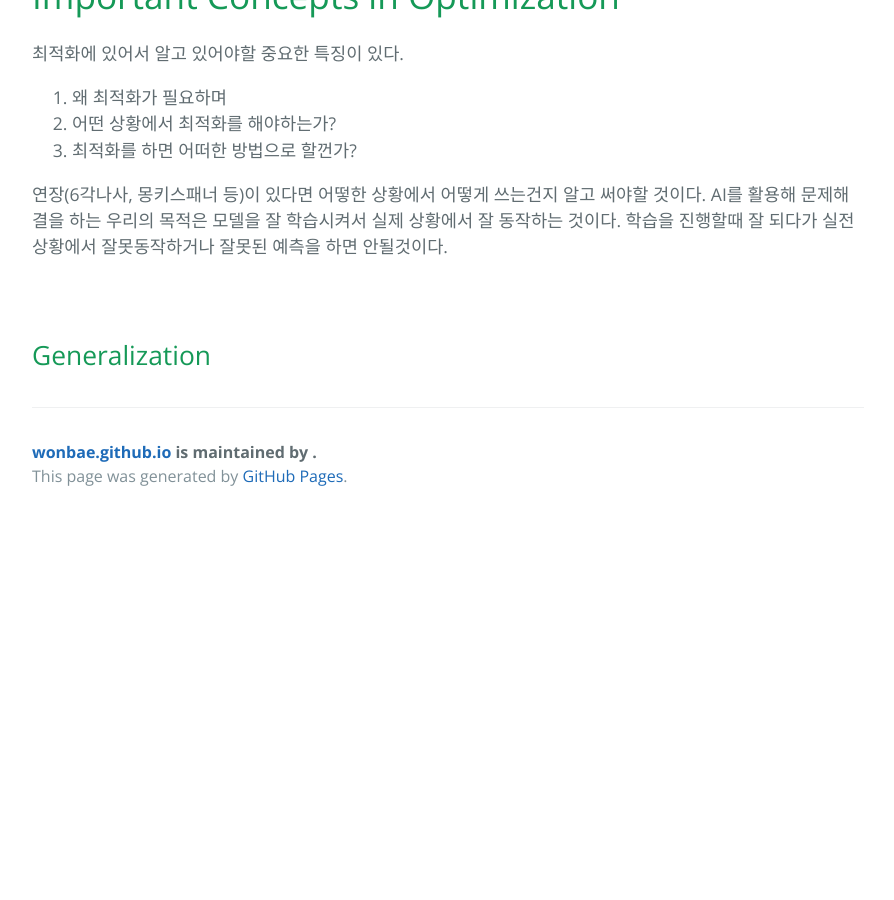
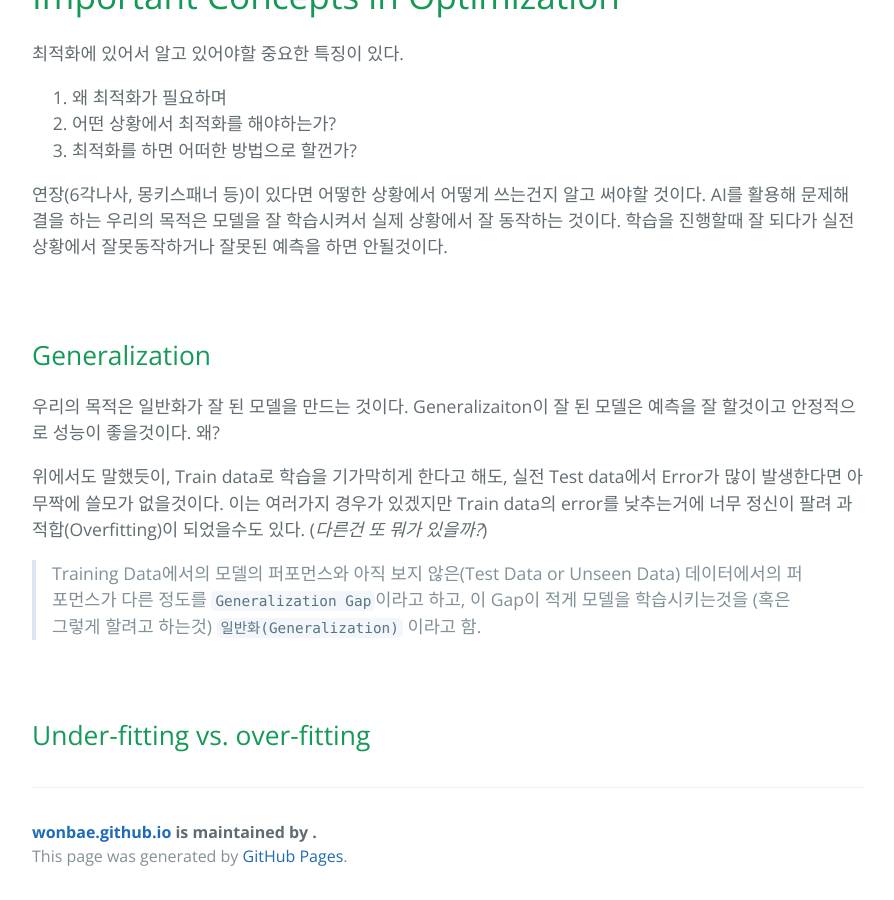
Before and after one commit to wonbae/wonbae.github.io, a Jekyll site: the page built from _posts/BoostcampAI/2021-02-02-[DL_Basic]_Optimization.md, in a window 1280 px wide and 900 px high, scrolled down 1528 px. Shown: the whole window, without its empty margins (192-1086 px from the left). Built offline with Jekyll 4.4.1, drawn with Linux system fonts in a browser that asks for light colours; our own code applies the rules of GitHub Pages for plain Markdown files; before the commit the page ends 2048 px from its top, so only the background shows below that.

Commit message:
add genralization

```diff
--- a/_posts/BoostcampAI/2021-02-02-[DL_Basic]_Optimization.md
+++ b/_posts/BoostcampAI/2021-02-02-[DL_Basic]_Optimization.md
@@ -52,3 +52,13 @@ Boostcamp Day 12. 2021-02-02.
 <br>
 
 ## Generalization
+
+우리의 목적은 일반화가 잘 된 모델을 만드는 것이다. Generalizaiton이 잘 된 모델은 예측을 잘 할것이고 안정적으로 성능이 좋을것이다. 왜?
+
+위에서도 말했듯이, Train data로 학습을 기가막히게 한다고 해도, 실전 Test data에서 Error가 많이 발생한다면 아무짝에 쓸모가 없을것이다. 이는 여러가지 경우가 있겠지만 Train data의 error를 낮추는거에 너무 정신이 팔려 과적합(Overfitting)이 되었을수도 있다. (_다른건 또 뭐가 있을까?_)
+
+> Training Data에서의 모델의 퍼포먼스와 아직 보지 않은(Test Data or Unseen Data) 데이터에서의 퍼포먼스가 다른 정도를 `Generalization Gap`이라고 하고, 이 Gap이 적게 모델을 학습시키는것을 (혹은 그렇게 할려고 하는것) `일반화(Generalization)` 이라고 함.
+
+<br>
+
+## Under-fitting vs. over-fitting
```
